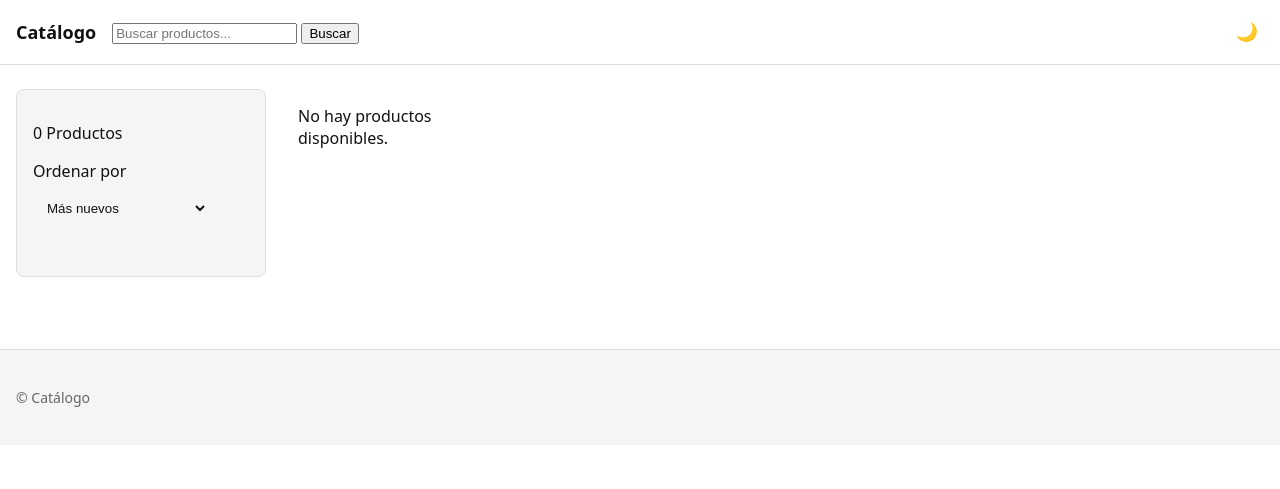
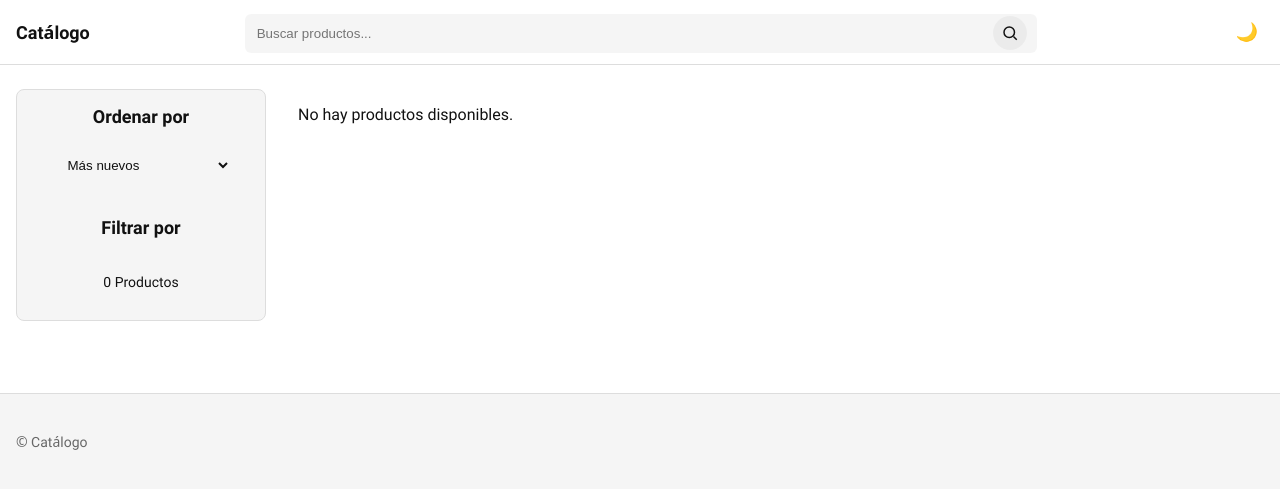
Before and after one commit to VScevdev/catalogico.shop, a Django app: page / in a window 1280 px wide. Shown: the top 489 px of the page. Run offline with Django 5.2, Linux system fonts and the light colour scheme; data that the repository does not hold is empty.

Commit message:
Typography added. Header Search bar CSS. Hovers, and Font sizes.

```diff
--- a/static/css/base/typography.css
+++ b/static/css/base/typography.css
@@ -0,0 +1,19 @@
+@font-face {
+  font-family: "Roboto";
+  src:
+    url("../../fonts/roboto.woff2") format("woff2"),
+    url("../../fonts/roboto.woff") format("woff");
+  font-weight: 400;
+  font-style: normal;
+  font-display: swap;
+}
+
+@font-face {
+  font-family: "Roboto";
+  src:
+    url("../../fonts/robotobold.woff2") format("woff2"),
+    url("../../fonts/robotobold.woff") format("woff");
+  font-weight: 700;
+  font-style: normal;
+  font-display: swap;
+}
--- a/static/css/base/variables.css
+++ b/static/css/base/variables.css
@@ -6,7 +6,7 @@
   --color-muted: #6b6b6b;
 
   --color-primary: #3483fa;
-  --color-primary-hover: #2968c8;
+  --color-primary-hover: #468cf6;
 
   --color-success: #00a650;
   --color-warning: #ff9800;
@@ -17,7 +17,7 @@
 
 
   /* 2. ===== Typography ===== *//* 2. ===== Typography ===== *//* 2. ===== Typography ===== *//* 2. ===== Typography ===== */
-  --font-base: system-ui, -apple-system, BlinkMacSystemFont, "Segoe UI", Roboto, Arial, sans-serif;
+  --font-base: "Roboto",    system-ui,    -apple-system,    BlinkMacSystemFont,    "Segoe UI",    Arial,    sans-serif;
 
   --font-size-xs: 0.75rem;   /* 12px */
   --font-size-sm: 0.875rem;  /* 14px */
@@ -31,6 +31,11 @@
 
   --line-height-tight: 1.2;
   --line-height-normal: 1.5;
+
+  --letter-spacing-xs: 1px;
+  --letter-spacing-sm: 2px;
+  --letter-spacing-md: 4px;
+  --letter-spacing-lg: 6px;
 
 
   /* 3. ===== Spacing ===== *//* 3. ===== Spacing ===== *//* 3. ===== Spacing ===== *//* 3. ===== Spacing ===== */
@@ -52,9 +57,9 @@
 
 
   /* 5. ===== Shadows ===== *//* 5. ===== Shadows ===== *//* 5. ===== Shadows ===== *//* 5. ===== Shadows ===== */
-  --shadow-xs: 0 1px 2px rgba(0,0,0,.08);
-  --shadow-sm: 0 2px 6px rgba(0,0,0,.12);
-  --shadow-md: 0 6px 16px rgba(0,0,0,.16);
+  --shadow-xs: 0 1px 2px var(--color-muted);
+  --shadow-sm: 0 2px 6px var(--color-muted);
+  --shadow-md: 0 6px 16px var(--color-muted);
 
 
   /* 6. ===== Layout ===== *//* 6. ===== Layout ===== *//* 6. ===== Layout ===== *//* 6. ===== Layout ===== */
--- a/static/css/components/cards.css
+++ b/static/css/components/cards.css
@@ -9,7 +9,7 @@
 
 .product-card:hover {
   transform: translateY(-4px);
-  box-shadow: 0 6px 18px rgba(0, 0, 0, 0.08);
+  box-shadow: var(--shadow-md);
 }
 
 .product-card-link {
--- a/static/css/layout/header.css
+++ b/static/css/layout/header.css
@@ -43,3 +43,54 @@
 .theme-toggle:hover {
   opacity: 0.7;
 }
+
+.search-bar {
+  justify-self: center;
+}
+
+.search-bar input {
+  background-color: var(--surface-hover);
+  padding: var(--space-sm);
+  width: 48rem;
+  border-radius: var(--radius-sm);
+  border: none;
+  color: var(--color-text);
+}
+
+.search-bar input:hover {
+  background-color: var(--surface-hover);
+  outline: none;
+}
+
+.search-bar input:active {
+  background-color: var(--surface-active);
+  outline: none;
+}
+
+.search-bar input:focus {
+  background-color: var(--surface-active);
+  outline: none;
+}
+
+.search-bar button {
+  position: relative;
+  left: -48px;
+  top: 4px;
+  cursor: pointer;
+  font-size: 0;
+  content: "";
+  display: inline-block;
+  border-radius: var(--radius-full);
+  background-color: var(--surface-hover);
+  color: var(--color-text);
+  border: none;
+  padding: var(--space-xs);
+}
+
+.search-bar button:hover {
+  background-color: var(--color-bg);
+}
+
+.search-bar button:active {
+  background-color: var(--surface-active);
+}
--- a/static/css/pages/catalog.css
+++ b/static/css/pages/catalog.css
@@ -31,8 +31,15 @@
 }
 
 .sort-form-box select{
-  margin-top: var(--space-sm);
+  margin-top: var(--space-lg);
 }
+
+.results-count {
+  font-size: var(--font-size-sm);
+  justify-self: center;
+}
+
+
 
 /* ==========================
    SELECT – DARK MODE FIX
@@ -48,6 +55,33 @@ select {
   width: 100%;
 }
 
+.category-filters h3 {
+  font-size: var(--font-size-lg);
+  display: flex;
+  justify-content: center;
+}
+
+.category-filters a{
+  font-size: var(--font-size-sm);
+  font-weight: 400;
+}
+
+.category-filters a:hover{
+  background-color: var(--surface-hover);
+}
+
+.sort-form {
+  display: flex;
+  justify-content: space-around;
+}
+
+.sort-label {
+  display: flex;
+  justify-content: space-around;
+  font-size: var(--font-size-lg);
+  font-weight: bold;
+}
+
 .sort-form {
     display: flex;
     align-items: center;
@@ -55,12 +89,17 @@ select {
 }
 
 .sort-form select {
-    padding: 6px 10px;
+    padding: 6px 12px;
     border-radius: 8px;
     border: 1px solid var(--border-color);
     background: var(--bg);
     color: var(--text);
     cursor: pointer;
+}
+
+.sort-form select:hover {
+  background-color: var(--surface-hover);
+  transition: background-color var(--transition-fast);
 }
 
 .active-filters {
@@ -95,4 +134,7 @@ select {
   text-decoration: none;
   font-style: italic;
   font-weight: bold;
+  display: flex;
+  justify-content: center;
+  margin: var(--space-lg);
 }
--- a/templates/base/header.html
+++ b/templates/base/header.html
@@ -9,7 +9,7 @@
     </div>
 
     <!-- Search -->
-    <form method="get" action="{% url 'catalog:catalog' %}">
+    <form class="search-bar" method="get" action="{% url 'catalog:catalog' %}">
 
         <input
             type="text"
@@ -22,7 +22,13 @@
             <input type="hidden" name="category" value="{{ slug }}">
         {% endfor %}
 
-        <button type="submit">Buscar</button>
+        <button type="submit" aria-label="Buscar">
+          <svg viewBox="0 0 24 24" width="18" height="18" aria-hidden="true">
+            <circle cx="11" cy="11" r="7" stroke="currentColor" stroke-width="2" fill="none"/>
+            <line x1="16.65" y1="16.65" x2="21" y2="21"
+                  stroke="currentColor" stroke-width="2"/>
+          </svg>
+        </button>
 
     </form>
     <!-- Actions -->
--- a/templates/catalog/catalog.html
+++ b/templates/catalog/catalog.html
@@ -28,10 +28,6 @@
                 </div>
             {% endif %}
 
-            <p class="results-count">
-                {{ paginator.count }} Productos
-            </p>
-
             <div class="catalog-header">
                 {% include "components/sort_select.html" %}
             </div>
@@ -41,6 +37,11 @@
                     {% include "components/category_filter.html" %}
                 </h3>
             </div>
+
+            <p class="results-count">
+                {{ paginator.count }} Productos
+            </p>
+
         </aside>
 
         <!-- Products -->
--- a/templates/components/category_filter.html
+++ b/templates/components/category_filter.html
@@ -1,4 +1,5 @@
 <div class="category-filters">
+    <h3>Filtrar por</h3>
     {% for item in category_links %}
         <a
             href="{{ item.url }}"
```
Also changed, not shown: static/fonts/roboto.woff (added), static/fonts/roboto.woff2 (added), static/fonts/robotobold.woff (added), static/fonts/robotobold.woff2 (added).
